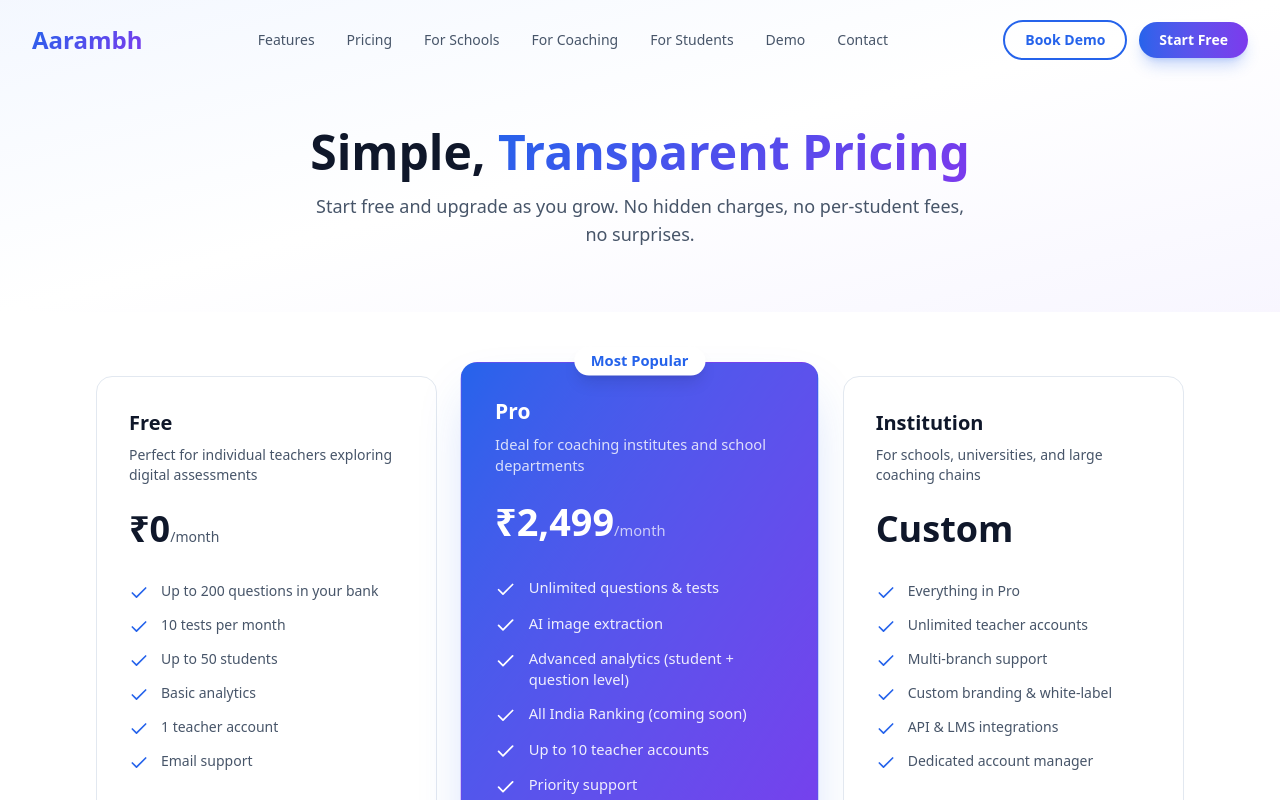
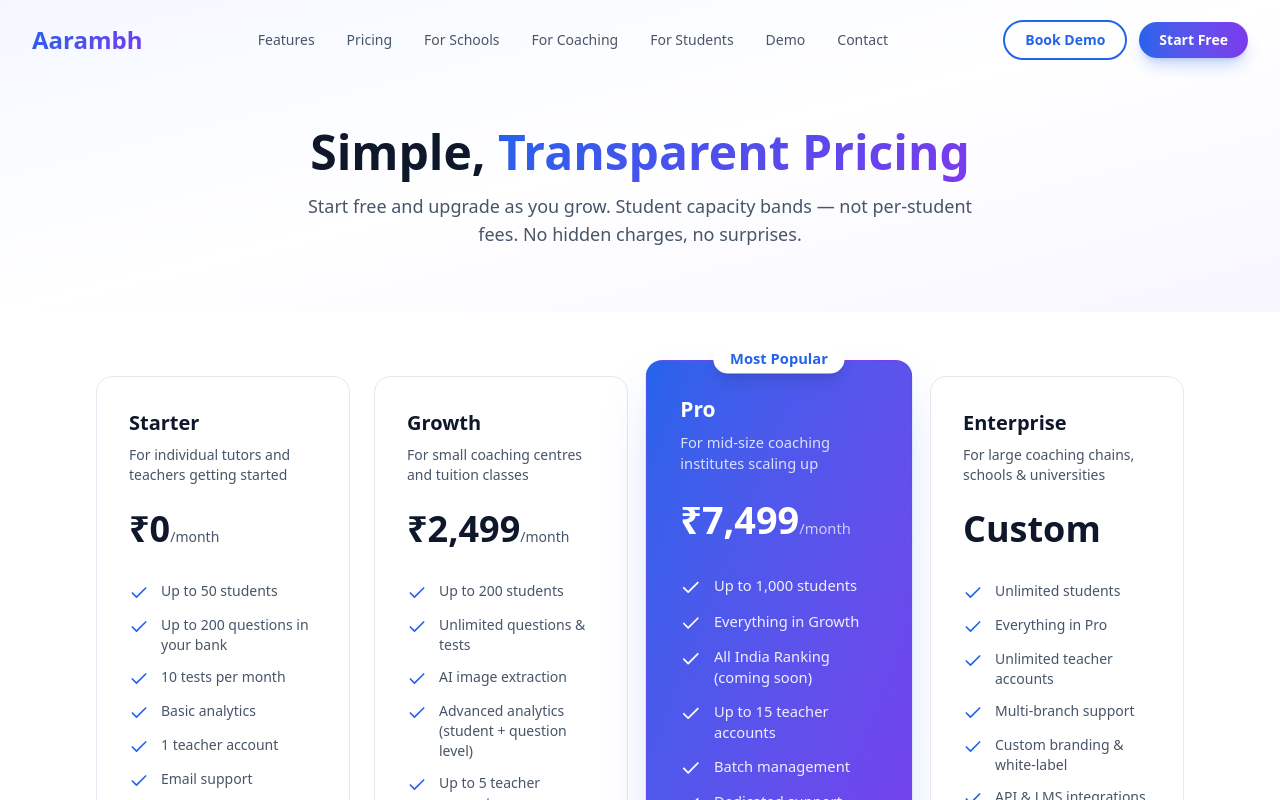
Before and after one commit to akhilamod/aarambh-website, a Next.js app: page /pricing in a window 1280 px wide. Shown: the top 800 px of the page. Built offline with nearby package versions, Linux system fonts and the light colour scheme.

Commit message:
feat: update pricing to 4-tier capacity band model (Starter/Growth/Pro/Enterprise)

```diff
--- a/app/pricing/page.tsx
+++ b/app/pricing/page.tsx
@@ -7,13 +7,13 @@
 
 const plans = [
   {
-    name: "Free",
+    name: "Starter",
     price: "₹0",
-    description: "Perfect for individual teachers exploring digital assessments",
+    description: "For individual tutors and teachers getting started",
     features: [
+      "Up to 50 students",
       "Up to 200 questions in your bank",
       "10 tests per month",
-      "Up to 50 students",
       "Basic analytics",
       "1 teacher account",
       "Email support",
@@ -21,27 +21,42 @@
     cta: "Start Free",
   },
   {
-    name: "Pro",
+    name: "Growth",
     price: "₹2,499",
-    description: "Ideal for coaching institutes and school departments",
+    description: "For small coaching centres and tuition classes",
     features: [
+      "Up to 200 students",
       "Unlimited questions & tests",
       "AI image extraction",
       "Advanced analytics (student + question level)",
-      "All India Ranking (coming soon)",
-      "Up to 10 teacher accounts",
+      "Up to 5 teacher accounts",
       "Priority support",
       "Export to PDF",
+    ],
+    cta: "Start 14-Day Trial",
+  },
+  {
+    name: "Pro",
+    price: "₹7,499",
+    description: "For mid-size coaching institutes scaling up",
+    features: [
+      "Up to 1,000 students",
+      "Everything in Growth",
+      "All India Ranking (coming soon)",
+      "Up to 15 teacher accounts",
+      "Batch management",
+      "Dedicated support channel",
     ],
     highlighted: true,
     cta: "Start 14-Day Trial",
   },
   {
-    name: "Institution",
+    name: "Enterprise",
     price: "Custom",
     period: "",
-    description: "For schools, universities, and large coaching chains",
+    description: "For large coaching chains, schools & universities",
     features: [
+      "Unlimited students",
       "Everything in Pro",
       "Unlimited teacher accounts",
       "Multi-branch support",
@@ -71,14 +86,14 @@
       "Yes. You can upgrade instantly and the difference will be prorated. Downgrades take effect at the end of your current billing cycle. Your data is always preserved — you will never lose questions or test history.",
   },
   {
-    question: "What does the Free plan include?",
+    question: "What does the Starter plan include?",
     answer:
-      "The Free plan gives you 200 questions in your bank, 10 tests per month, up to 50 students, basic analytics, 1 teacher account, and email support. It is a great way to get started with digital assessments at no cost.",
+      "The Starter plan gives you 200 questions in your bank, 10 tests per month, up to 50 students, basic analytics, 1 teacher account, and email support. It is a great way to get started with digital assessments at no cost.",
   },
   {
     question: "What is the difference between basic and advanced analytics?",
     answer:
-      "Basic analytics (Free plan) gives you test-level summaries — total attempts, average scores, and completion rates. Advanced analytics (Pro plan) adds student-level and question-level insights — performance by subject, difficulty level breakdowns, per-test performance tables, and a student engagement overview.",
+      "Basic analytics (Starter plan) gives you test-level summaries — total attempts, average scores, and completion rates. Advanced analytics (Growth and above) adds student-level and question-level insights — performance by subject, difficulty level breakdowns, per-test performance tables, and a student engagement overview.",
   },
   {
     question: "What happens to my data if I cancel?",
@@ -93,7 +108,7 @@
   {
     question: "Is there a per-student fee?",
     answer:
-      "No. Aarambh pricing is based on teacher accounts and features, not the number of students. The Free plan supports up to 50 students, while Pro and Institution plans have no student limits. We want you to scale without worrying about costs.",
+      "No. Aarambh uses student capacity bands — not per-student pricing. You pick a plan based on your institute size, and all students within that band are included. No surprise bills as you add students. The Enterprise plan has no student limit at all.",
   },
   {
     question: "What is 'All India Ranking' in the Pro plan?",
@@ -116,8 +131,8 @@
               Simple, <span className="gradient-text">Transparent Pricing</span>
             </h1>
             <p className="mt-4 text-lg text-body max-w-2xl mx-auto">
-              Start free and upgrade as you grow. No hidden charges, no
-              per-student fees, no surprises.
+              Start free and upgrade as you grow. Student capacity bands —
+              not per-student fees. No hidden charges, no surprises.
             </p>
           </motion.div>
         </div>
@@ -125,7 +140,7 @@
 
       <section className="py-16">
         <div className="max-w-6xl mx-auto px-4 sm:px-6 lg:px-8">
-          <div className="grid md:grid-cols-3 gap-8">
+          <div className="grid md:grid-cols-2 lg:grid-cols-4 gap-6">
             {plans.map((plan, index) => (
               <PricingCard key={plan.name} {...plan} index={index} />
             ))}
```
